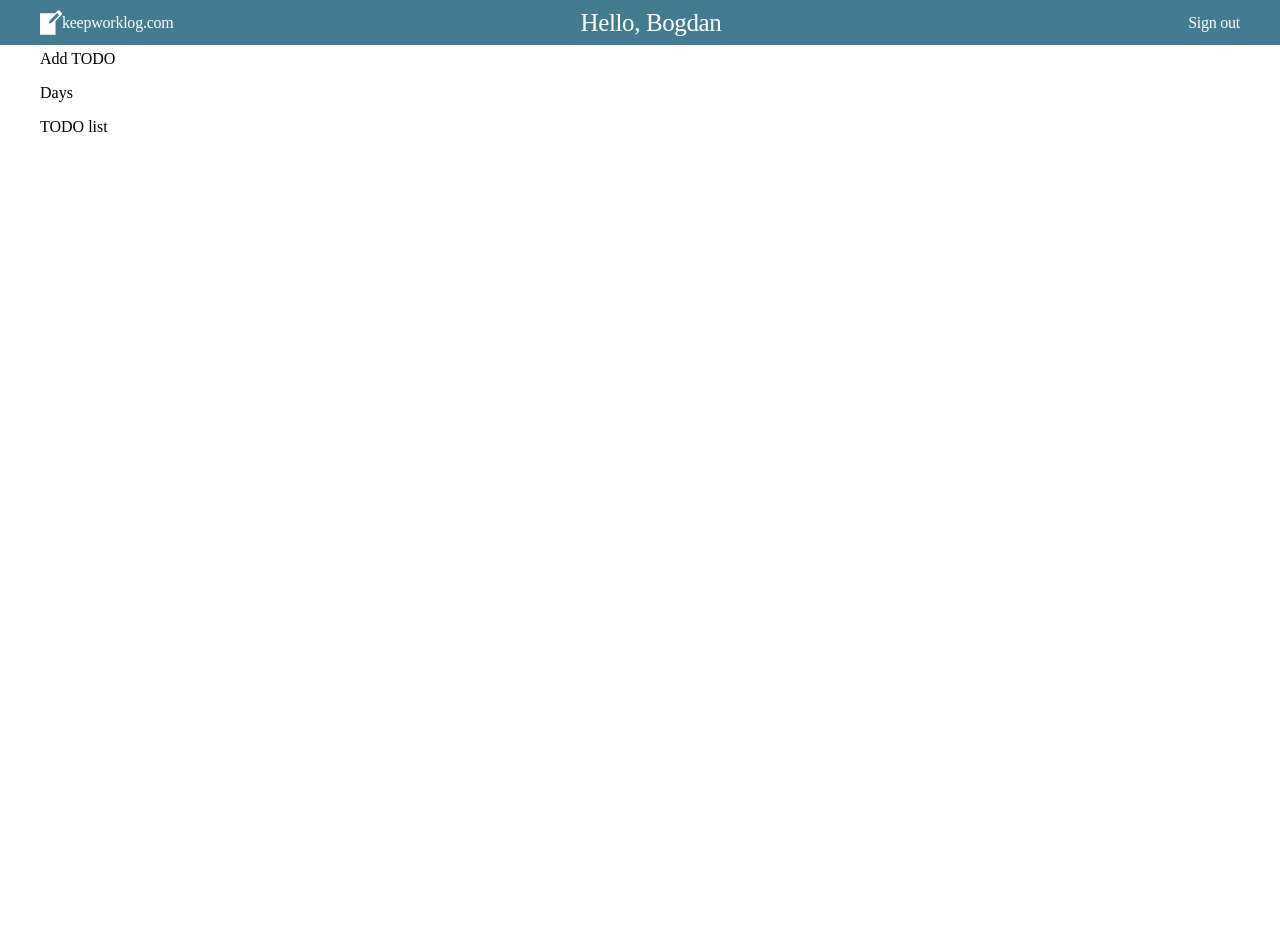
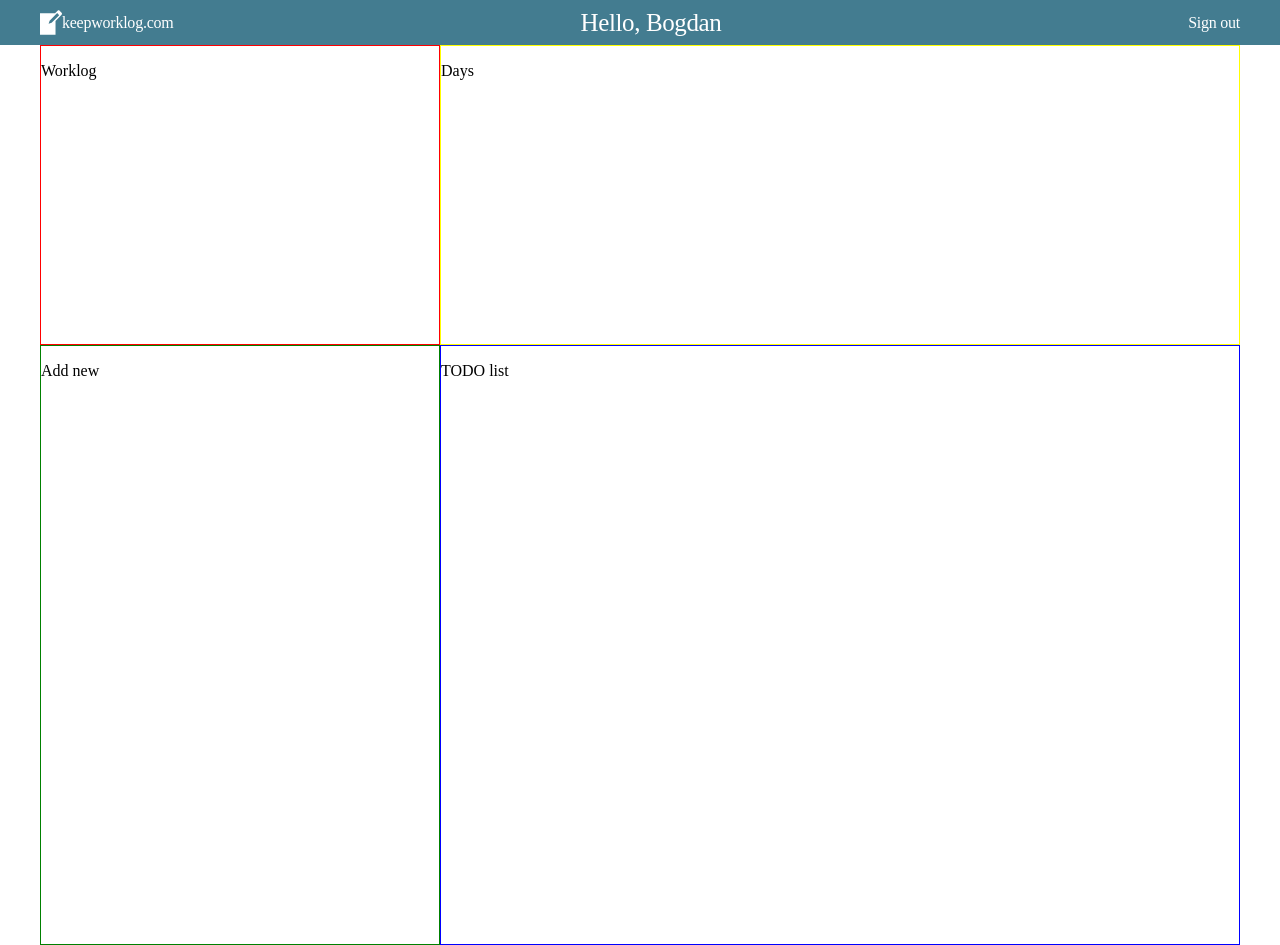
Before and after one commit to Anboias/keepworklog, a plain HTML site: page index.html in a window 1280 px wide. Before the commit the page ends 800 px from the top, so only its background shows below. Drawn offline with Linux system fonts and the light colour scheme.

Commit message:
draw grid

```diff
--- a/index.html
+++ b/index.html
@@ -7,29 +7,33 @@
     <link rel="stylesheet" type="text/css" href="css/style.css" />
   </head>
   <body>
-    <navbar id="navbar">
+    <nav>
       <ul class="container">
         <img class="logo-img" src="assets/logo.svg" alt="Logo" />
         <li class="logo-txt"><a>keepworklog.com</a></li>
         <li class="hello"><a>Hello, Bogdan</a></li>
         <li class="signout"><a>Sign out</a></li>
       </ul>
-    </navbar>
-    <header id="header">
+    </nav>
+
+    <main>
+      <!-- <section id="left"> -->
       <section id="worklog">
         <p>Worklog</p>
       </section>
-      <section id="newtodo">
-        <p>Add TODO</p>
-      </section>
-    </header>
-    <main id="main">
       <section id="days">
         <p>Days</p>
+      </section>
+      <!-- </section> -->
+
+      <!-- <section id="right"> -->
+      <section id="todonew">
+        <p>Add new</p>
       </section>
       <section id="todolist">
         <p>TODO list</p>
       </section>
+      <!-- </section> -->
     </main>
   </body>
 </html>
--- /dev/null
+++ b/scss/main.scss
@@ -0,0 +1,23 @@
+main {
+    position: relative;
+    top: $navHeight;
+    display: grid;
+    grid-template-columns: minmax(300px, 1fr) minmax(500px, 2fr);
+    grid-template-rows: minmax(300px, 1fr) minmax(500px, 2fr);
+
+    #worklog {
+        border: 1px solid red;
+    }
+
+    #days {
+        border: 1px solid yellow;
+    }
+
+    #todonew {
+        border: 1px solid green;
+    }
+
+    #todolist {
+        border: 1px solid blue;
+    }
+}
--- a/scss/navbar.scss
+++ b/scss/navbar.scss
@@ -1,11 +1,12 @@
-#navbar {
+nav {
     position: absolute;
     left: 0px;
     top: 0px;
-    background: $navbarBgColor;
+    background: $navBgColor;
     color: #FFFFFF;
     width: 100%;
-    height: 45px;
+    height: $navHeight;
+    min-width: 878px;
 
 
     .container {
--- a/scss/style.scss
+++ b/scss/style.scss
@@ -1,7 +1,10 @@
-$navbarBgColor: #437C90;
+/* VARIABLES */
+$navHeight: 45px;
+$navBgColor: #437C90;
 $leftSectionBgColor: #191C32;
 $rightSectionBgColor: #E5E5E5;
 
+/* HTML/BODY */
 body {
     margin: 0 40px;
     font-family: Montserrat;
@@ -9,4 +12,7 @@ body {
     font-weight: 500;
 }
 
+/* IMPORTS */
 @import './navbar.scss';
+@import './main.scss';
+@import './worklog.scss';
```
Also changed, not shown: css/main.css (added), css/navbar.css, css/style.css, css/worklog.css (added), scss/worklog.scss (added), 3 other files.
